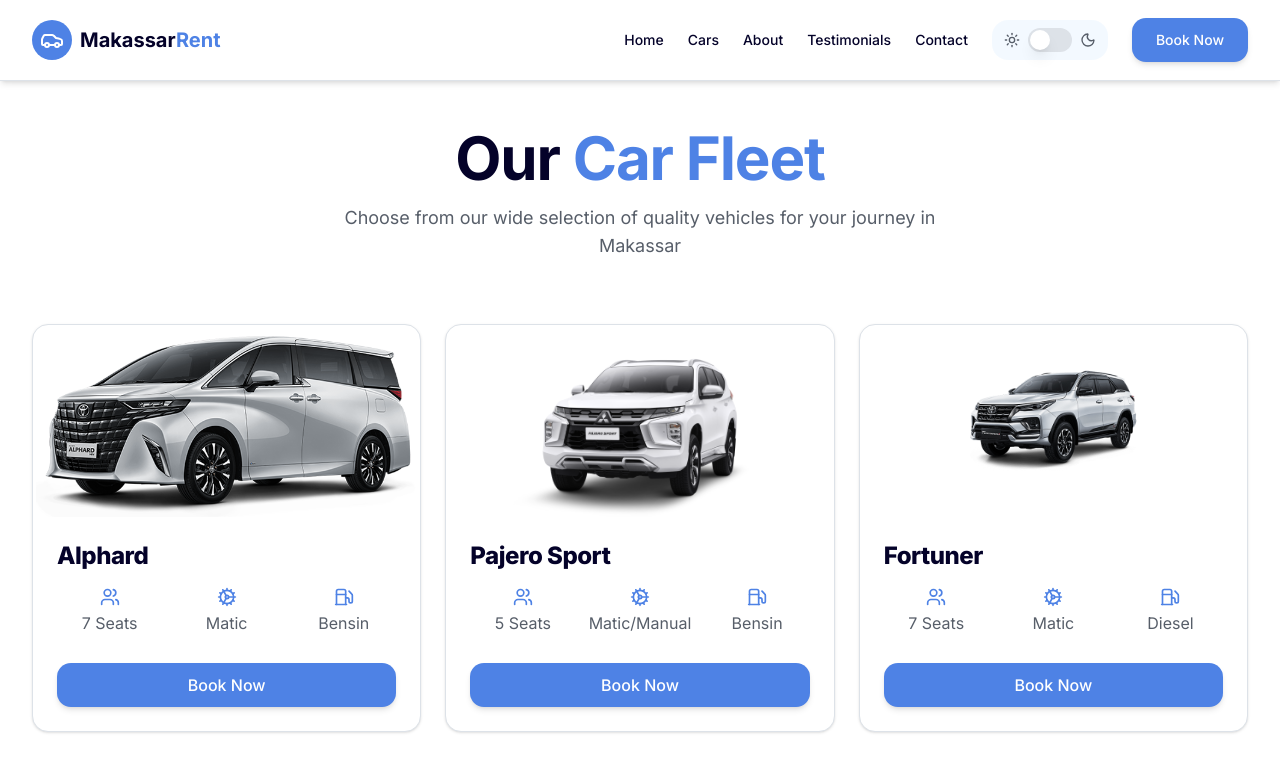
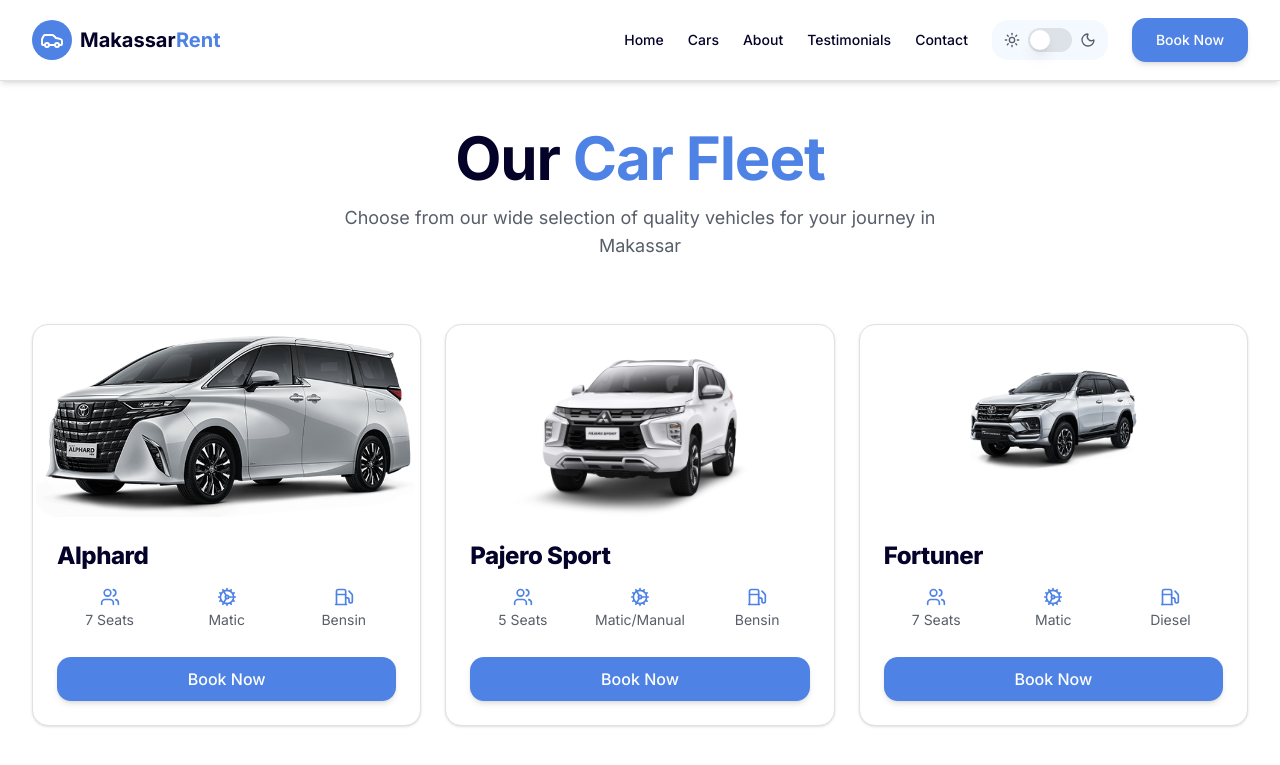
Before and after one commit to pakdhel/makassar-rent-car-new, a Next.js app: page /cars in a window 1280 px wide. Shown: the top 765 px of the page. Built offline with nearby package versions, Linux system fonts and the light colour scheme; grey boxes are pictures that could not be loaded.

Commit message:
perkecil teks span di card

```diff
--- a/src/app/components/CarCard.jsx
+++ b/src/app/components/CarCard.jsx
@@ -43,14 +43,14 @@
                     <div className="grid grid-cols-3 gap-2 sm:gap-3 py-2 md:py-4 border-border">
                     <div className="flex flex-col items-center gap-1">
                         <Users className="w-4 h-4 md:w-5 md:h-5 text-accent" />
-                        <span className="text-sm md:text-base text-muted-foreground">
+                        <span className="text-[10px] sm:text-xs md:text-sm text-center leading-tight text-muted-foreground">
                         {car.capacity}
                         </span>
                     </div>
 
                     <div className="flex flex-col items-center gap-1">
                         <Cog className="w-4 h-4 md:w-5 md:h-5 text-accent" />
-                        <span className="text-sm md:text-base text-muted-foreground">
+                        <span className="text-[10px] sm:text-xs md:text-sm text-center leading-tight text-muted-foreground">
                         {car.transmission}
                         </span>
                     </div>
@@ -58,7 +58,7 @@
                     {car.fuel && (
                         <div className="flex flex-col items-center gap-1">
                         <Fuel className="w-4 h-4 md:w-5 md:h-5 text-accent" />
-                        <span className="text-sm md:text-base text-muted-foreground">
+                        <span className="text-[10px] sm:text-xs md:text-sm text-center leading-tight text-muted-foreground">
                             {car.fuel}
                         </span>
                         </div>
```
